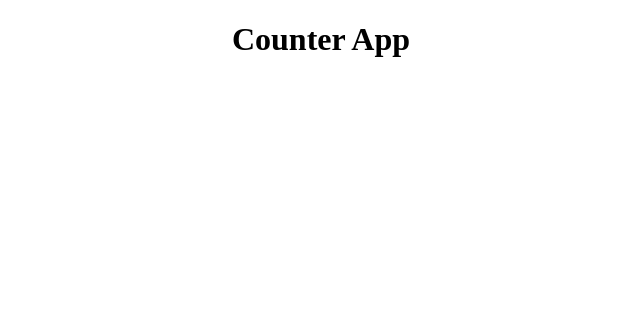
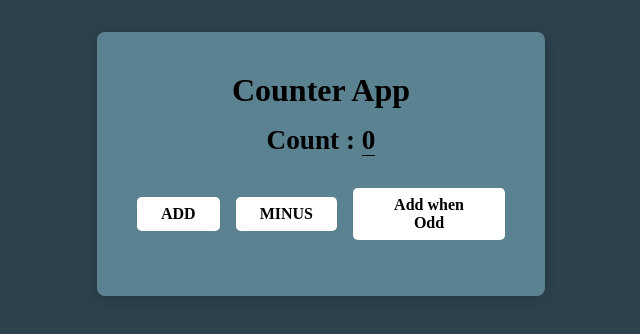
Before and after one commit to mohamadhosseinpour16/react-counter, a Next.js app: page / in a window 1280 px wide. Shown: the top 334 px of the page, without its empty margins (319-959 px from the left). Built offline with nearby package versions, Linux system fonts and the light colour scheme.

Commit message:
Creating the component and making the appearance with css

```diff
--- /dev/null
+++ b/src/app/components/counter/counter.jsx
@@ -0,0 +1,16 @@
+import classes from './counter.module.css'
+export default function Count() {
+  return (
+    <section className={classes.primary}>
+      <h1 className={classes.primary__h1}>Counter App</h1>
+      <h2 className={classes.primary__h2}>
+        Count : <span className={classes.primary__span}>0</span>
+      </h2>
+      <div className={classes.secondary}>
+        <button className={classes.secondary__buttons}>ADD</button>
+        <button className={classes.secondary__buttons}>MINUS</button>
+        <button className={classes.secondary__buttons}>Add when Odd</button>
+      </div>
+    </section>
+  );
+}
--- /dev/null
+++ b/src/app/components/counter/counter.module.css
@@ -0,0 +1,40 @@
+.primary {
+  background-color: #5b8291;
+  width: 35%;
+  margin: 2rem auto;
+  padding: 2rem;
+  display: flex;
+  align-items: center;
+  justify-content: space-around;
+  flex-direction: column;
+  border-radius: 0.5rem;
+  box-shadow: rgba(14, 30, 37, 0.32) 0px 2px 16px 0px;
+}
+.primary__h1{
+    margin: 0.5rem 0;
+    font-size: 2rem;
+}
+.primary__h2{
+    margin: 0.5rem 0;
+    font-size: 1.7rem;
+}
+.primary__span{
+    border-bottom: 1px solid black;
+}
+.secondary {
+  display: flex;
+  align-items: center;
+  justify-content: space-around;
+  margin: 1rem 0;
+}
+.secondary__buttons {
+  padding: 0.5rem 1.5rem;
+  margin: 0.5rem;
+  border: none;
+  outline: none;
+  border-radius: 0.3rem;
+  font-size: 1rem;
+  font-weight: 900;
+  background-color: white;
+  cursor: pointer;
+}
--- a/src/app/globals.css
+++ b/src/app/globals.css
@@ -1,9 +1,9 @@
 :root {
   --max-width: 1100px;
   --border-radius: 12px;
-  --font-mono: ui-monospace, Menlo, Monaco, 'Cascadia Mono', 'Segoe UI Mono',
-    'Roboto Mono', 'Oxygen Mono', 'Ubuntu Monospace', 'Source Code Pro',
-    'Fira Mono', 'Droid Sans Mono', 'Courier New', monospace;
+  --font-mono: ui-monospace, Menlo, Monaco, "Cascadia Mono", "Segoe UI Mono",
+    "Roboto Mono", "Oxygen Mono", "Ubuntu Monospace", "Source Code Pro",
+    "Fira Mono", "Droid Sans Mono", "Courier New", monospace;
 
   --foreground-rgb: 0, 0, 0;
   --background-start-rgb: 214, 219, 220;
@@ -77,7 +77,8 @@
   box-sizing: border-box;
   font-family: cursive;
 }
-body{
+body {
+  background-color: #2e424d;
   height: 100vh;
   margin: 0;
   display: flex;
--- a/src/app/page.js
+++ b/src/app/page.js
@@ -1,8 +1,9 @@
-import Image from 'next/image'
-import styles from './page.module.css'
+import Image from "next/image";
+import styles from "./page.module.css";
+import Count from "./components/counter/counter";
 
 export default function Home() {
   return (
-    <h1>Counter App</h1>
-  )
+      <Count />
+  );
 }
```
